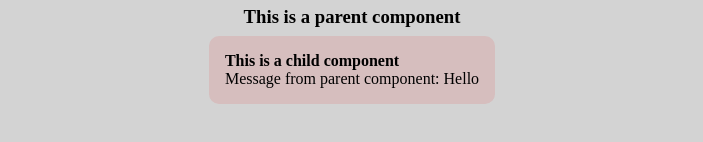
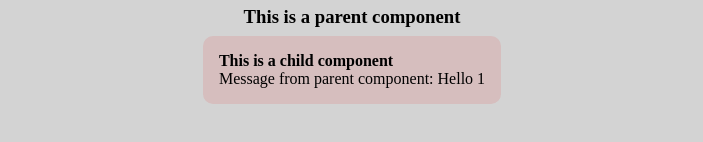
Before and after one commit to Lexsak/unit-testing-angular, an Angular app: page / in a window 1280 px wide. Shown: the part 230-372 px from the top of the page, without its empty margins (288-991 px from the left). Built offline with nearby package versions, Linux system fonts and the light colour scheme.

Commit message:
parent child two variables

```diff
--- a/src/app/child/child.component.html
+++ b/src/app/child/child.component.html
@@ -1,4 +1,4 @@
 <div class="container">
   <h4>This is a child component</h4>
-  <p>Message from parent component: {{myInput}}</p>
+  <p>Message from parent component: {{myInput.message}} {{myInput.number}}</p>
 </div>
--- a/src/app/child/child.component.ts
+++ b/src/app/child/child.component.ts
@@ -6,5 +6,5 @@ import { Component, Input } from '@angular/core';
   styleUrls: ['./child.component.css']
 })
 export class ChildComponent {
-  @Input() myInput: string = '';
+  @Input() myInput: any;
 }
--- a/src/app/parent/parent.component.html
+++ b/src/app/parent/parent.component.html
@@ -1,4 +1,4 @@
 <div class="container">
     <h3>This is a parent component</h3>
-    <app-child [myInput]="message"></app-child>
+    <app-child [myInput]="{message, number}"></app-child>
 </div>
--- a/src/app/parent/parent.component.ts
+++ b/src/app/parent/parent.component.ts
@@ -6,5 +6,6 @@ import { Component } from '@angular/core';
   styleUrls: ['./parent.component.css']
 })
 export class ParentComponent {
-  public message = "Hello"
+  message = "Hello";
+  number = 1;
 }
```
